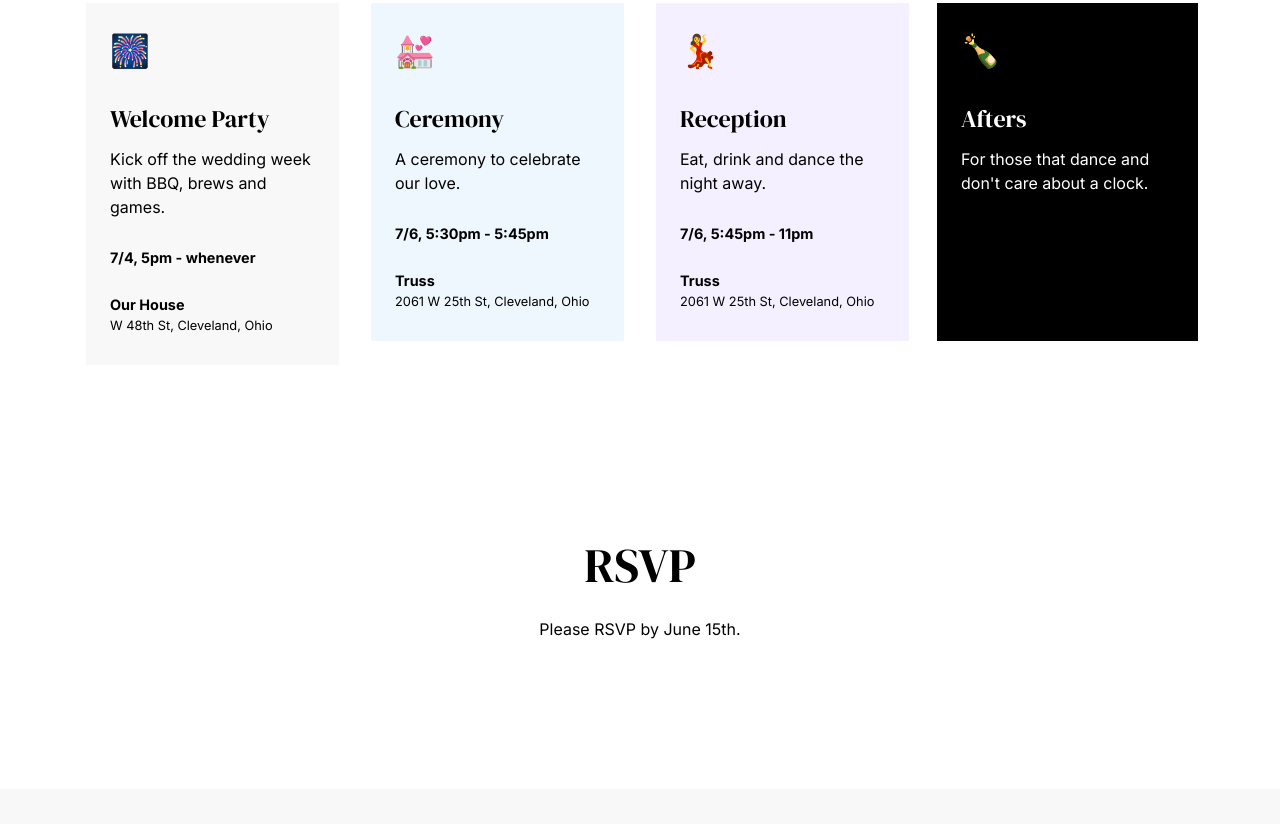
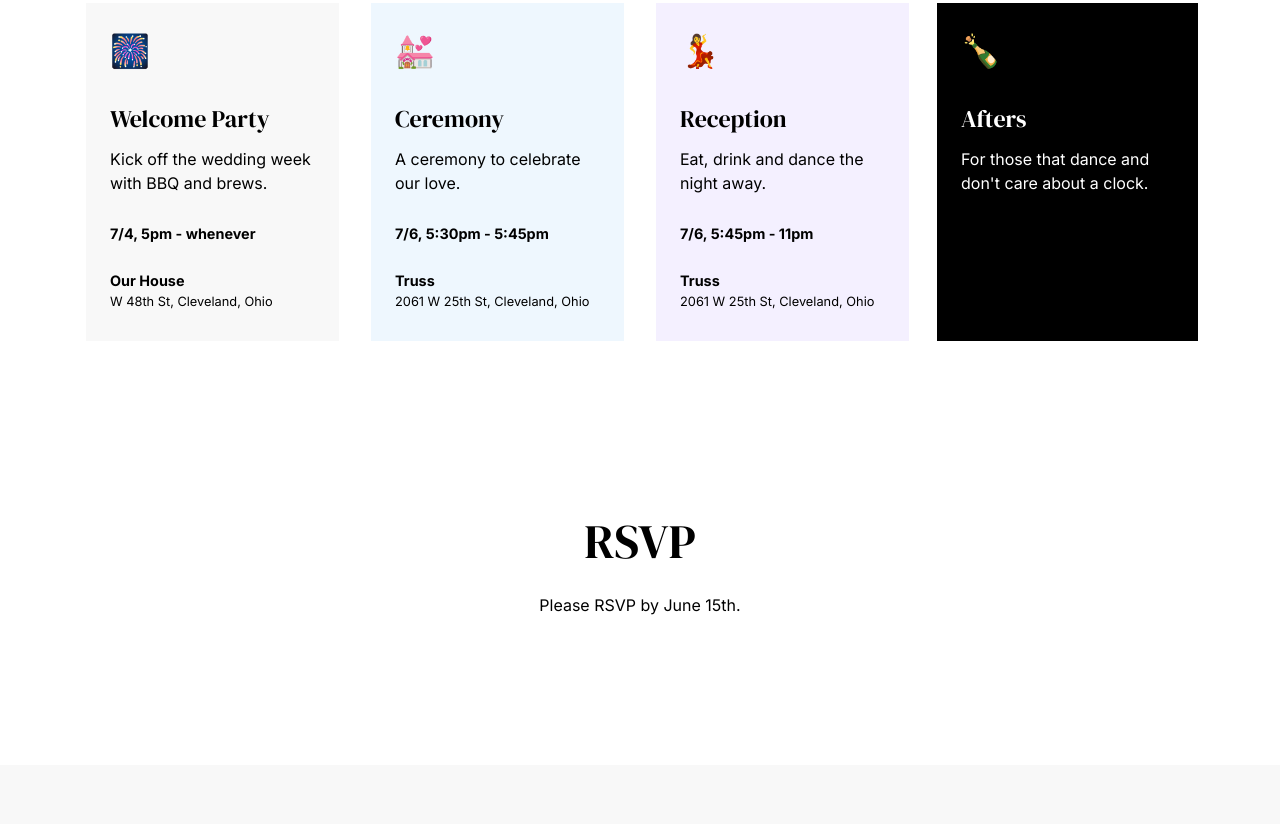
Before and after one commit to josephvtesta/mandy-joey, a plain HTML site: page index.html in a window 1280 px wide. Shown: the part 2236-3060 px from the top of the page. Drawn offline with nearby package versions, Linux system fonts and the light colour scheme; a script that the page names is missing.

```diff
--- a/index.html
+++ b/index.html
@@ -102,7 +102,7 @@
             <div class="bg-light p-6">
               <span style="font-size: 2rem;">🎆</span>
               <h4 class="mt-8 font-heading">Welcome Party</h4>
-              <p class="mt-4 lh-md">Kick off the wedding week with BBQ, brews and games.</p>
+              <p class="mt-4 lh-md">Kick off the wedding week with BBQ and brews.</p>
               <h6 class="mt-8 font-heading" style="font-family: var(--bs-body-font-family); font-size: .9rem; font-weight: bold;">7/4, 5pm - whenever</h6>
               <h6 class="mt-8 font-heading" style="font-family: var(--bs-body-font-family); font-size: .9rem; font-weight: bold;">Our House</h6>
               <h6 class="mt-2 font-heading" style="font-family: var(--bs-body-font-family); font-size: .8rem;">W 48th St, Cleveland, Ohio</h6>
```
